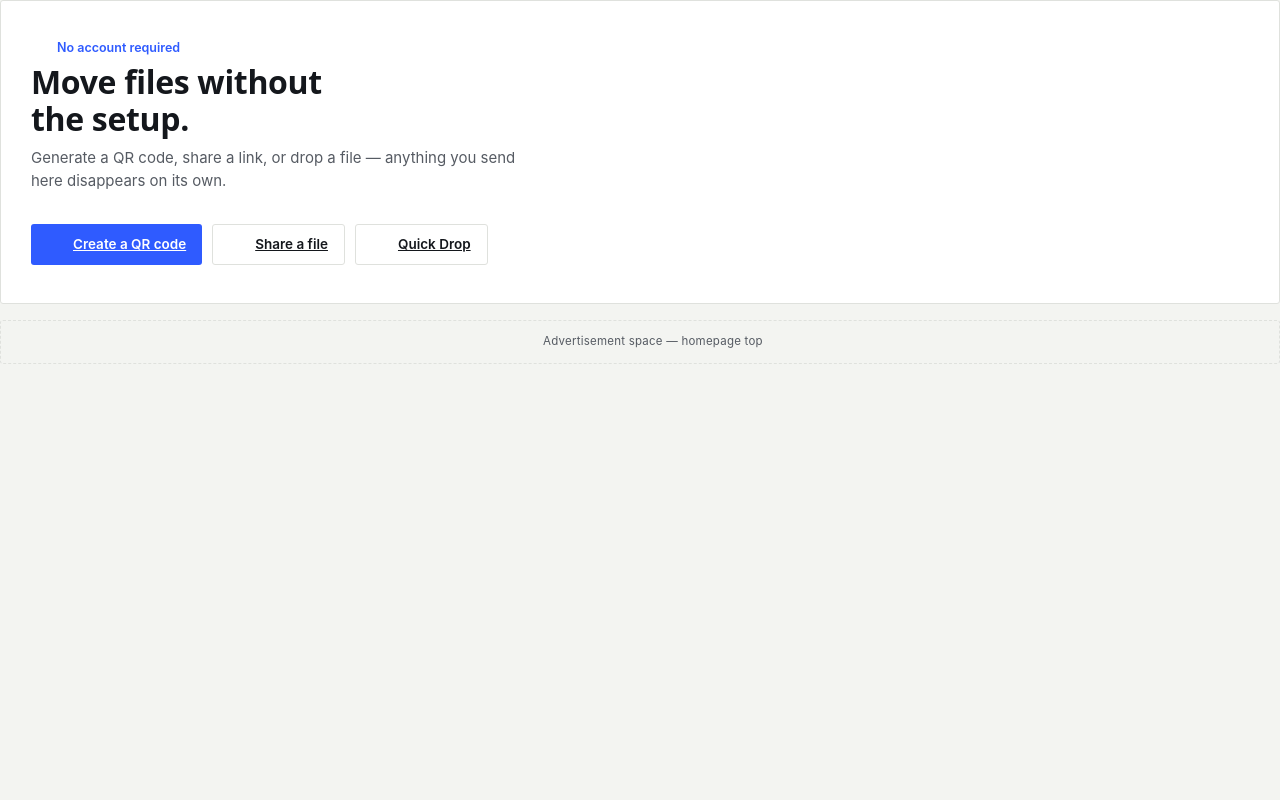
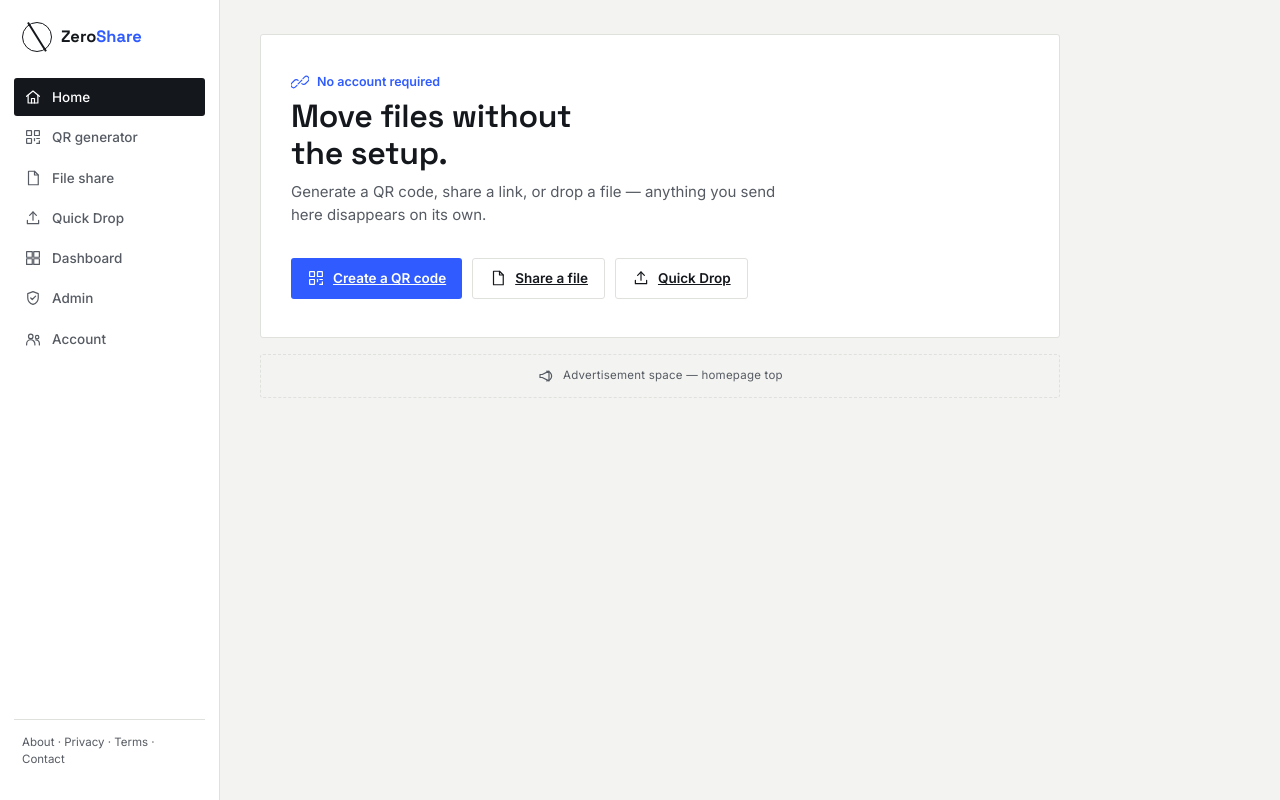
Before and after one commit to PAKORNKIET/zeroshare, a Next.js app: page / in a window 1280 px wide. Built offline with nearby package versions, Linux system fonts and the light colour scheme.

Commit message:
Fix layout.tsx - use Zero Share design instead of default template

```diff
--- a/app/layout.tsx
+++ b/app/layout.tsx
@@ -1,29 +1,30 @@
-import type { Metadata } from "next";
-import { Geist, Geist_Mono } from "next/font/google";
-import "./globals.css";
-
-const geistSans = Geist({
-  variable: "--font-geist-sans",
-  subsets: ["latin"],
-});
-
-const geistMono = Geist_Mono({
-  variable: "--font-geist-mono",
-  subsets: ["latin"],
-});
+import type { Metadata } from 'next';
+import './globals.css';
+import IconSprite from '@/components/IconSprite';
+import Sidebar from '@/components/Sidebar';
 
 export const metadata: Metadata = {
-  title: "Create Next App",
-  description: "Generated by create next app",
+  title: 'Zero Share',
+  description: 'Move files without the setup.',
 };
 
-export default function RootLayout({ children }: LayoutProps<"/">) {
+export default function RootLayout({ children }: { children: React.ReactNode }) {
   return (
-    <html
-      lang="en"
-      className={`${geistSans.variable} ${geistMono.variable} h-full antialiased`}
-    >
-      <body className="min-h-full flex flex-col">{children}</body>
+    <html lang="en">
+      <head>
+        <link rel="preconnect" href="https://fonts.googleapis.com" />
+        <link
+          href="https://fonts.googleapis.com/css2?family=Space+Grotesk:wght@500;600;700&family=Inter:wght@400;500;600&family=IBM+Plex+Mono:wght@500;600&display=swap"
+          rel="stylesheet"
+        />
+      </head>
+      <body>
+        <IconSprite />
+        <div className="shell">
+          <Sidebar />
+          <main className="content">{children}</main>
+        </div>
+      </body>
     </html>
   );
 }
```
